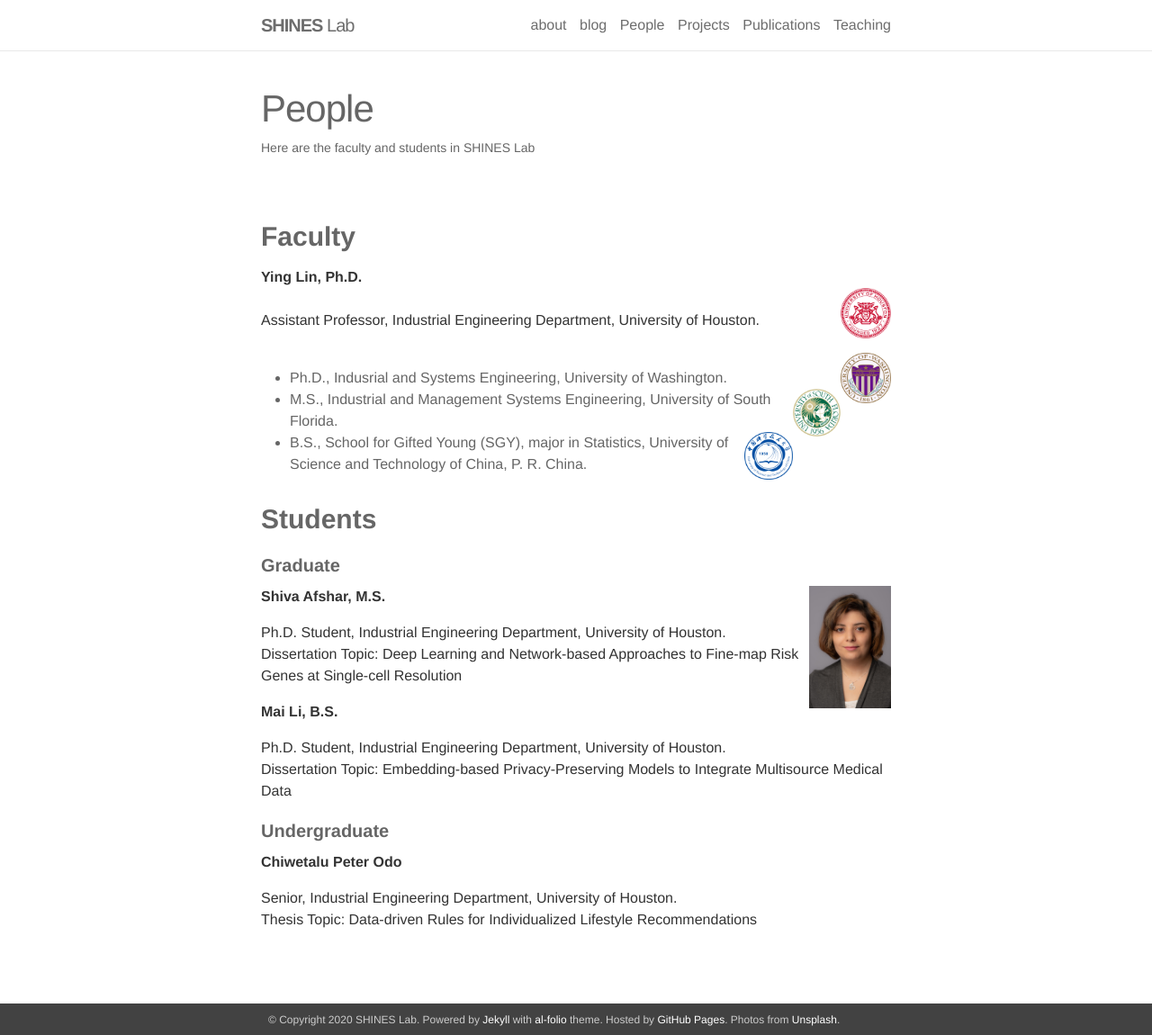
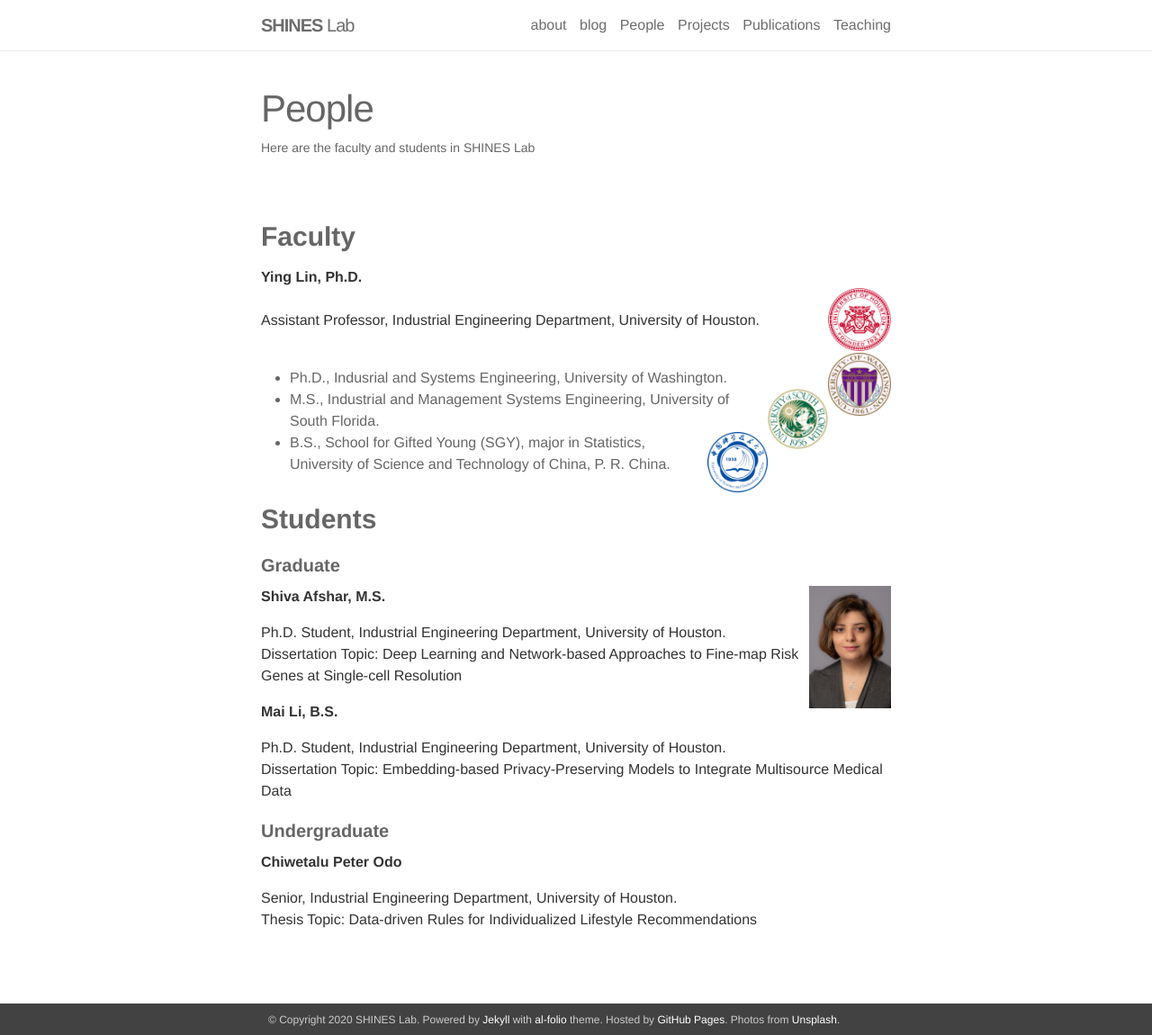
Before and after one commit to shines-lab/shines-lab.github.io, a Jekyll site: the page built from _pages/people.md, in a window 1280 px wide and 1150 px high. Shown: the whole window at 90% size. Built offline with Jekyll 4.4.1, drawn with Linux system fonts in a browser that asks for light colours; nearby versions of some CDN libraries.

Commit message:
Update people.md

```diff
--- a/_pages/people.md
+++ b/_pages/people.md
@@ -8,17 +8,17 @@ description: Here are the faculty and students in SHINES Lab
 ### **Faculty**
 
 **Ying Lin, Ph.D.**
-<img src="{{site.baseurl}}/assets/img/UH.png" align="right" width="8%" height="8%">
+<img src="{{site.baseurl}}/assets/img/UH.png" align="right" width="10%" height="10%">
 Assistant Professor, Industrial Engineering Department, University of Houston.
 <br>
 <br>
-<img src="{{site.baseurl}}/assets/img/UW.jpg" align="right" width="8%" height="8%">
+<img src="{{site.baseurl}}/assets/img/UW.jpg" align="right" width="10%" height="10%">
 * Ph.D., Indusrial and Systems Engineering, University of Washington.
 <br>
-<img src="{{site.baseurl}}/assets/img/USF.png" align="right" width="8%" height="8%">
+<img src="{{site.baseurl}}/assets/img/USF.png" align="right" width="10%" height="10%">
 * M.S., Industrial and Management Systems Engineering, University of South Florida.
 <br>
-<img src="{{site.baseurl}}/assets/img/USTC.png" align="right" width="8%" height="8%">
+<img src="{{site.baseurl}}/assets/img/USTC.png" align="right" width="10%" height="10%">
 * B.S., School for Gifted Young (SGY), major in Statistics, University of Science and Technology of China, P. R. China.
 
 
```
